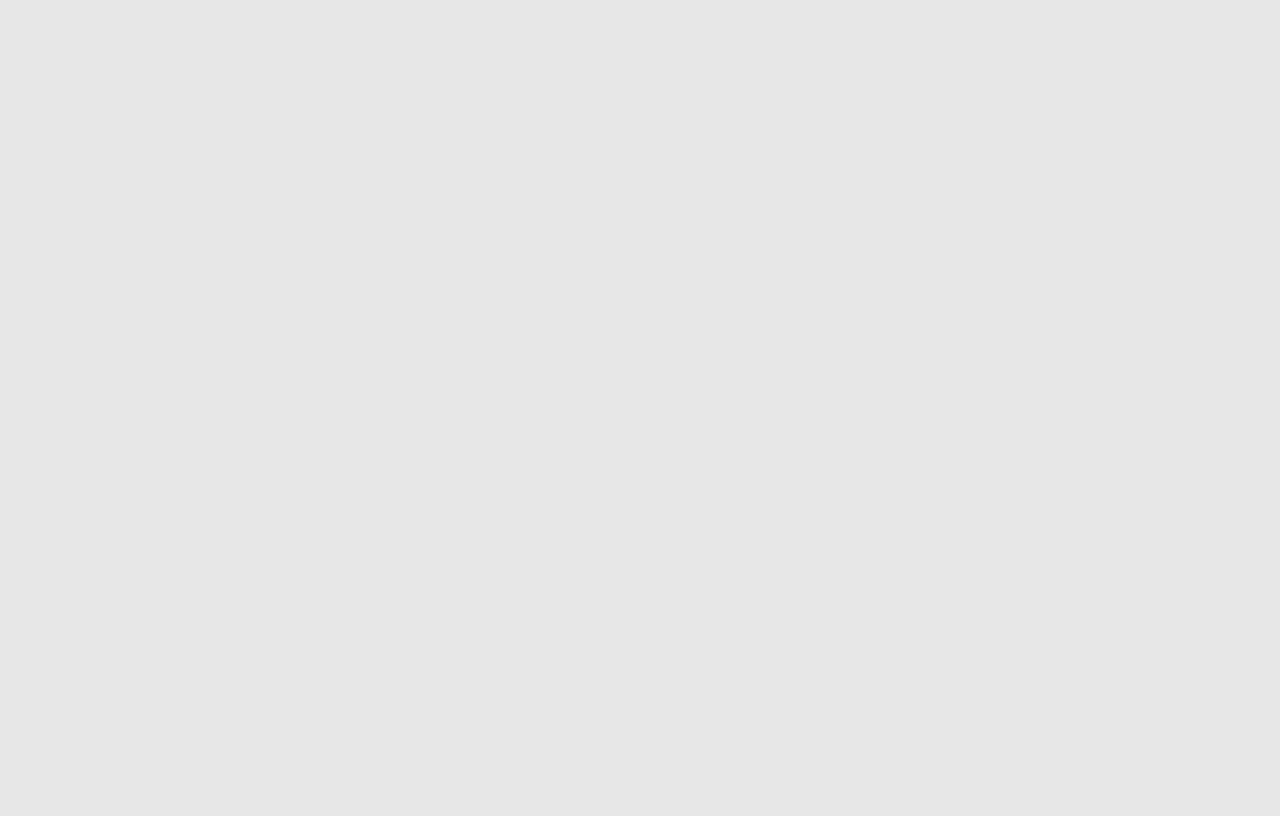
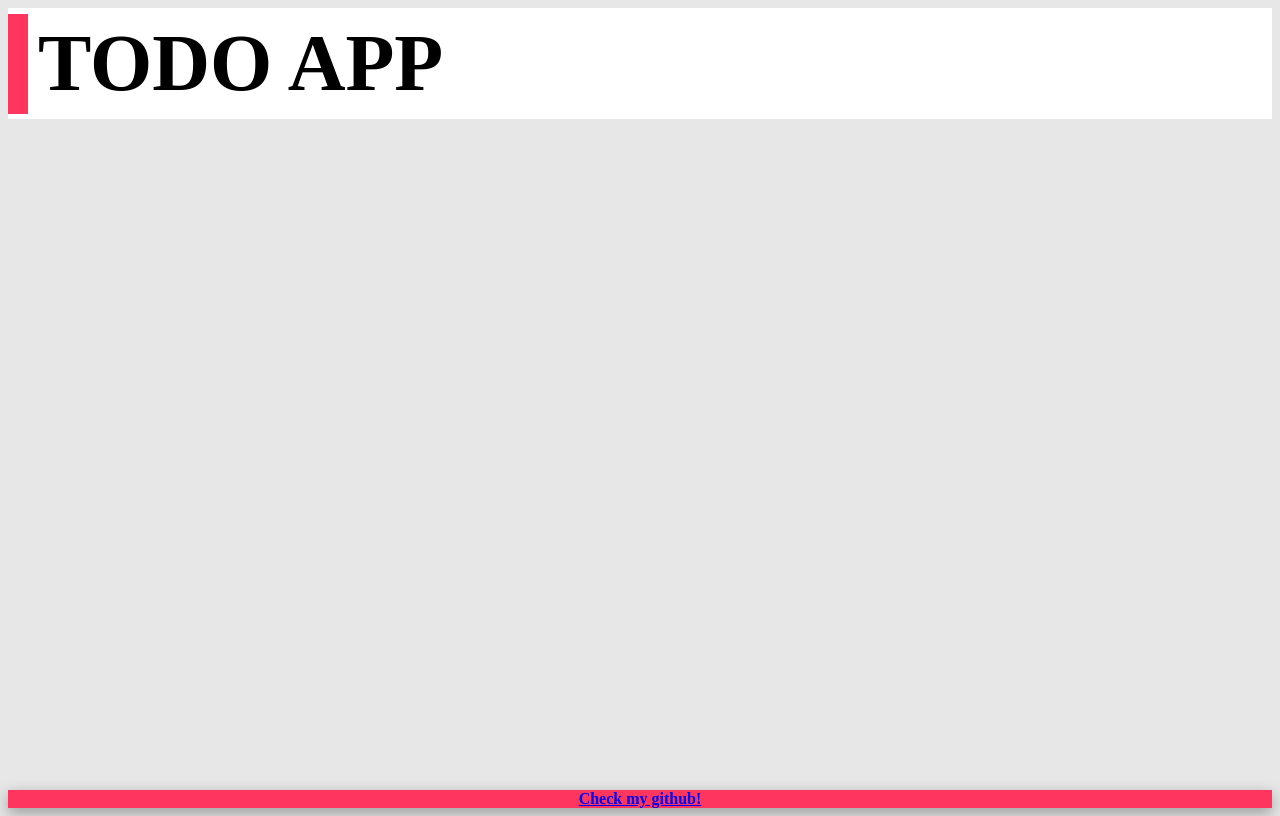
Before and after one commit to DiegoSamayoaGomez/todo_list, a website built with webpack: page src/template.html in a window 1280 px wide. Built offline with nearby package versions, Linux system fonts and the light colour scheme.

Commit message:
Add basic boilerplate

```diff
--- a/src/template.html
+++ b/src/template.html
@@ -1,11 +1,28 @@
 <!DOCTYPE html>
 <html lang="en">
+
 <head>
     <meta charset="UTF-8">
     <meta name="viewport" content="width=device-width, initial-scale=1.0">
     <title>Document</title>
 </head>
+
 <body>
+    <header class="headerTitle">
+        <p class="square"></p>
+        <p>TODO APP</p>
+    </header>
+    <div id="title">
 
+    </div>
+
+    <div id="container">
+
+    </div>
+
+    <div class="footer">
+        <a href="https://github.com/DiegoSamayoaGomez">Check my github!</a>
+    </div>
 </body>
+
 </html>
```
